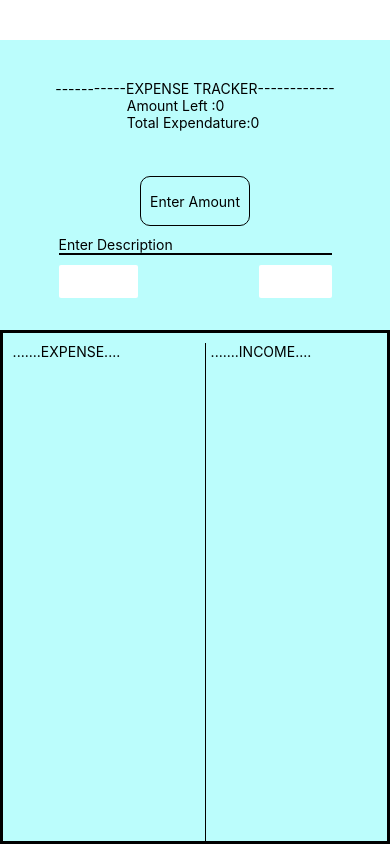
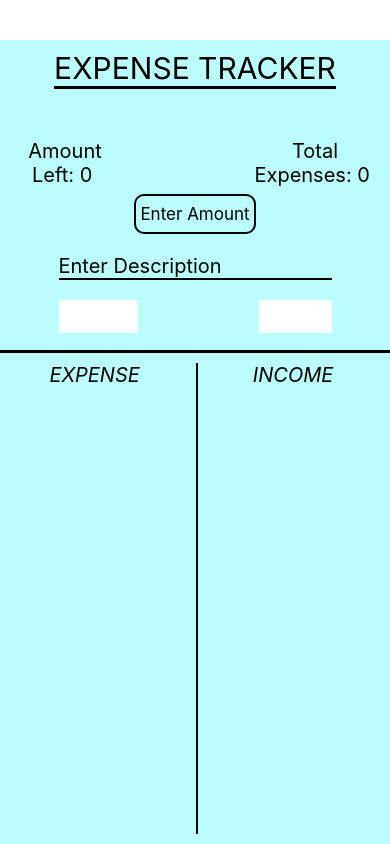
Before and after one commit to nikkumbh/ExpenseTracket_ReactNative, a React Native app: screen / in a window 390 px wide. Built offline with nearby package versions, Linux system fonts and the light colour scheme.

Commit message:
UI V0.2 corrected UI

```diff
--- a/App.js
+++ b/App.js
@@ -40,18 +40,19 @@ export default function App() {
 
   return (
     <View style={styles.container}>
-      <Text>-----------EXPENSE TRACKER------------</Text>
-
-      <View>
-        <Text>Amount Left :{inc - exp} </Text>
-        <Text>Total Expendature:{exp} </Text>
+      <View style={styles.headingContainer}>
+      <Text style={styles.heading}>EXPENSE TRACKER</Text>
+      </View>
+      <View style={styles.textContainer}>
+        <Text style= {styles.amountText}>Amount Left: {inc - exp} </Text>
+        <Text style= {styles.expenditureText}>Total Expenses: {exp} </Text>
       </View>
 
       <Input funcAsPropsExp={handleExpense} funcAsPropsInc={handleIncome} />
       <View style={styles.listContainer}>
 
         <View style={styles.expenseContainer}>
-          <Text>.......EXPENSE....</Text>
+          <Text style={styles.expenseText}>EXPENSE</Text>
           <FlatList
             keyExtractor={(item, index) => index}
             data={storeExpense}
@@ -60,7 +61,7 @@ export default function App() {
         </View>
 
         <View style={styles.incomeContainer}>
-          <Text>.......INCOME....</Text>
+          <Text style={styles.incomeText}>INCOME</Text>
           <FlatList
             keyExtractor={(item, index) => index}
             data={storeIncome}
@@ -73,33 +74,74 @@ export default function App() {
 }
 
 const styles = StyleSheet.create({
+
   container: {
     marginTop: 40,
-    paddingTop: 40,
+    paddingTop: 10,
     flex: 1,
     backgroundColor: "#fff",
     alignItems: "center",
     justifyContent: "center",
     backgroundColor: '#BBFDFC',
   },
+  headingContainer: {
+    borderBottomWidth: 3,
+    marginBottom : 40,
+  },
+  heading: {
+    // borderBottomWidth: 5,
+    fontSize: 30,
+  },
+  textContainer: {
+    width: '100%',
+    flexDirection: 'row',
+    justifyContent: 'space-between',
+    paddingHorizontal: 10,
+    paddingTop: 10,
+    marginBottom: 10,
+  },
+  amountText: {
+    fontSize: 20,
+    position: 'absolute',
+    left: 10,
+    right: 270,
+    textAlign : 'center',
+  },
+  expenditureText: {
+    fontSize: 20,
+    position: 'absolute',
+    right: 10,
+    left: 250,
+    textAlign : 'center',
+  },
   listContainer: {
     flex: 3,
     flexDirection: 'row',
-    borderWidth: 3,
     width: "100%",
     justifyContent : 'space-around',
+    borderTopWidth: 3,
+    marginVertical: 10,
+  },
+  expenseText: {
+    fontSize: 20,
+    fontStyle : 'italic'
+  },
+  incomeText: {
+    fontSize: 20,
+    fontStyle : 'italic'
   },
   incomeContainer: {
-    width: '45%',
+    width: '48%',
     marginTop: 10,
-    borderLeftWidth: 1,
+    borderLeftWidth: 2,
     paddingLeft: 5,
+    alignItems : 'center',
 
   },
   expenseContainer: {
     marginTop: 10,
     width: '45%',
-
+    alignItems: 'center',
 
   },
 });
--- a/Components/Input.js
+++ b/Components/Input.js
@@ -25,12 +25,14 @@ const Input = (props) => {
             style={styles.amount}
           />
         </View>
+        <View style={styles.descriptionContainer}>
         <TextInput
           placeholder="Enter Description"
           value={enteredDescription}
           onChangeText={handleDescription}
           style={styles.description}
         />
+        </View>
       </View>
       <View style={styles.buttonContainer}>
           <View style={styles.expense}>
@@ -64,20 +66,25 @@ const styles = StyleSheet.create({
   },
   amount: {
     marginTop: 15,
-    borderWidth: 1,
+    borderWidth: 2,
     borderRadius: 10,
-    height: 50,
-    borderWidth: 1,
-    width: "40%",
+    height: 40,
+    width: "45%",
     textAlign: "center",
+    fontSize: 17,
   },
   amountContainer: {
     alignItems: "center",
+  },
+  descriptionContainer:{
+    marginVertical: 10,
   },
   description: {
     marginVertical: 10,
     marginBottom: 10,
     borderBottomWidth: 2,
+    marginVertical: 10,
+    fontSize: 20,
   },
   buttonContainer: {
     flexDirection: "row",
```
